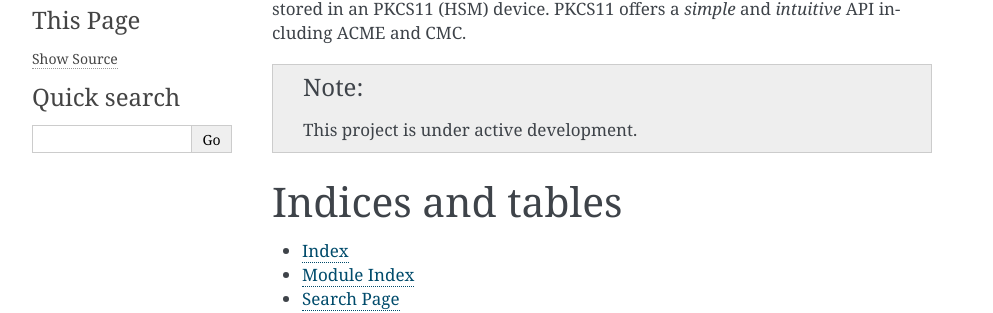
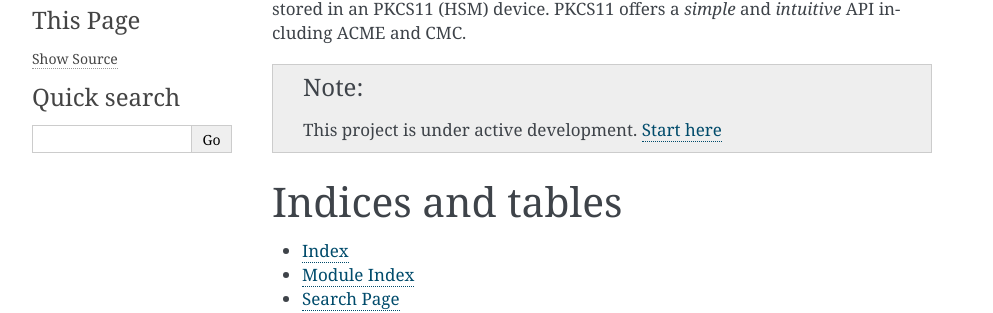
Before and after one commit to SUNET/pkcs11_ca, a Sphinx documentation site: the page built from docs/source/index.rst, in a window 1280 px wide. Shown: the part 186-499 px from the top of the page, without its empty margins (148-1141 px from the left). Built offline with Sphinx 7.4.7, drawn with Linux system fonts in a browser that asks for light colours.

Commit message:
updating docs

```diff
--- a/docs/source/index.rst
+++ b/docs/source/index.rst
@@ -7,6 +7,8 @@ PKCS11 offers a *simple* and *intuitive* API including ACME and CMC.
 .. note::
 
    This project is under active development.
+   `Start here <https://pkcs11-ca.readthedocs.io/en/latest/usage.html>`_
+
 
 .. toctree::
    :maxdepth: 2
```
